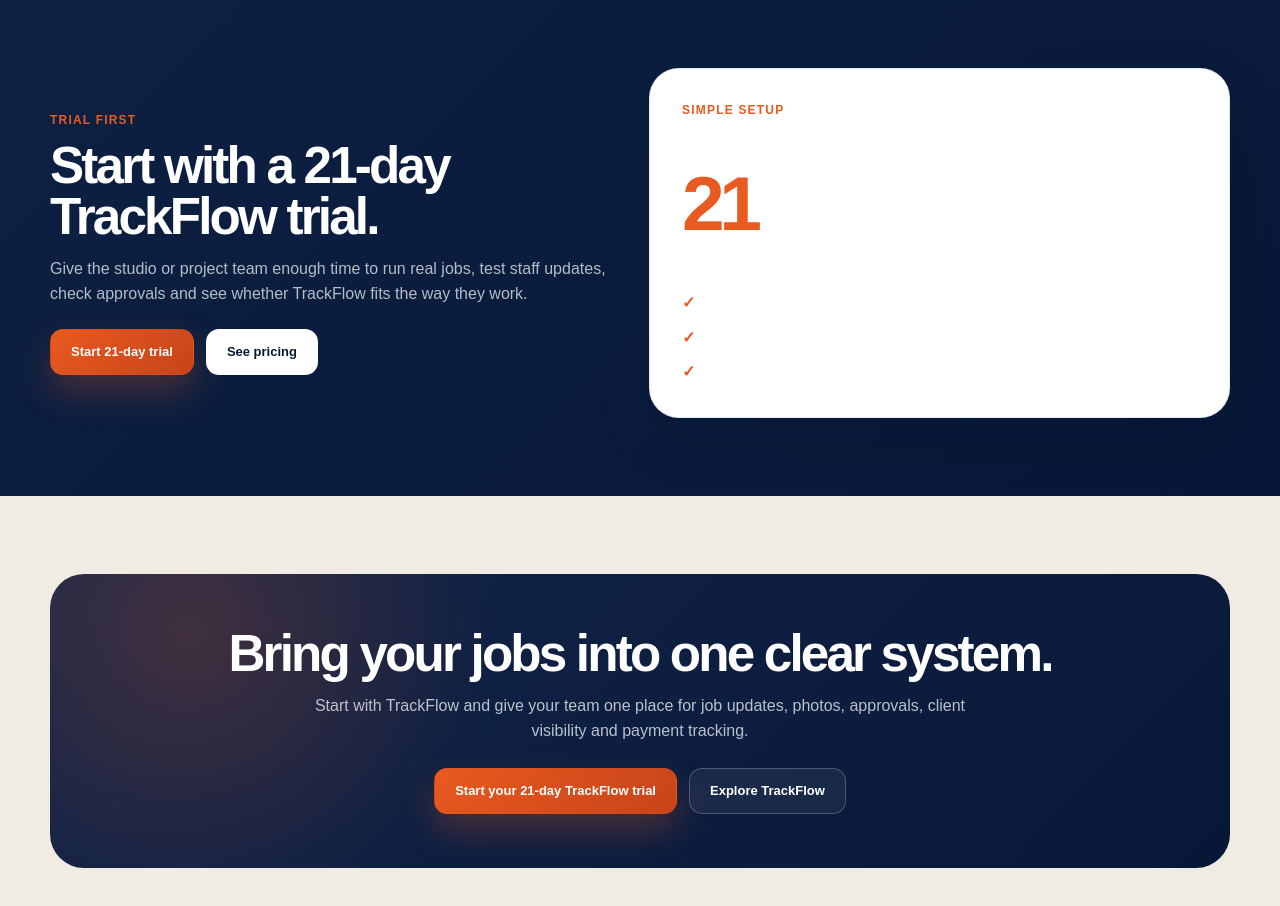
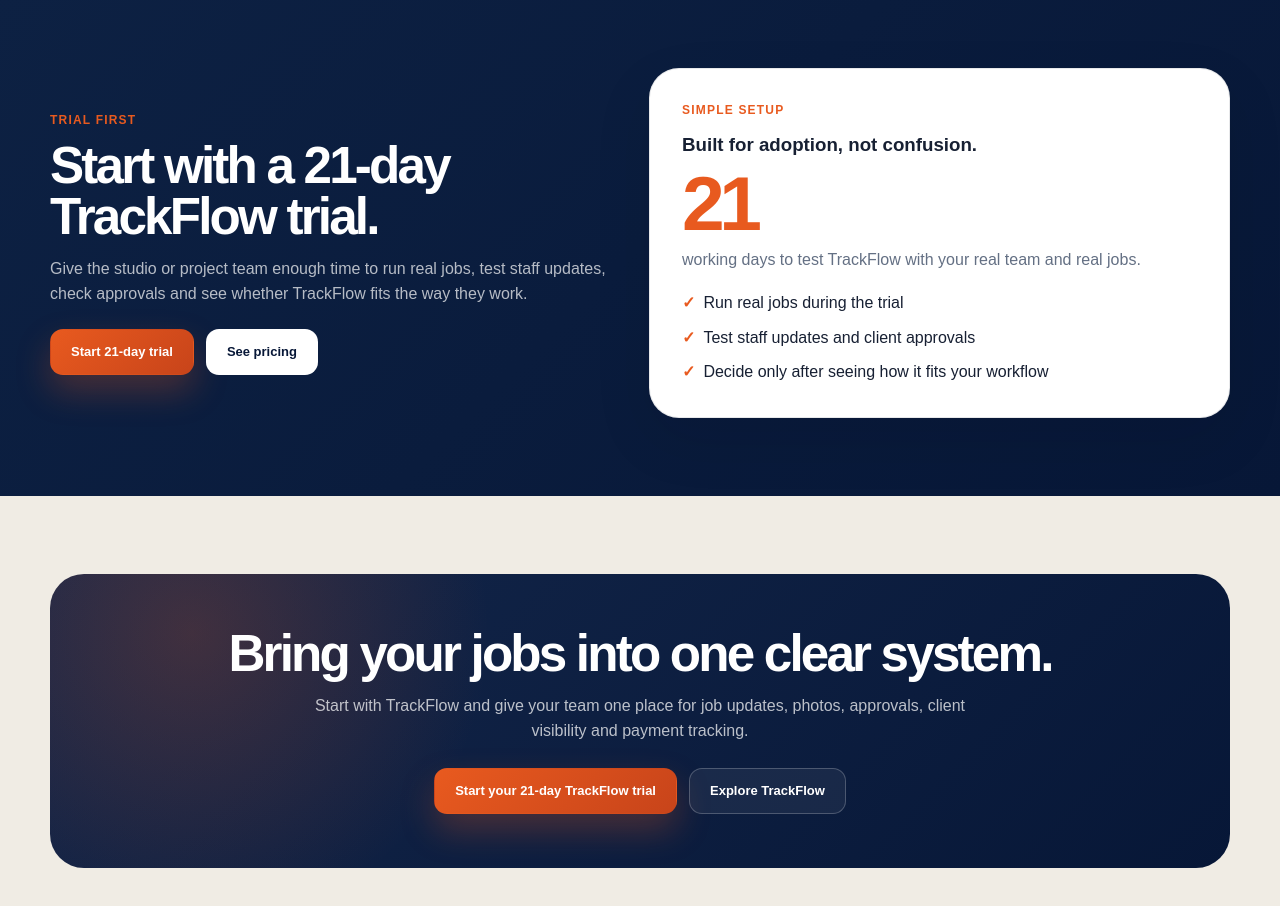
Before and after one commit to yaserm-trackflow/Trifekta-Website, a plain HTML site: page index.html in a window 1280 px wide. Shown: the part 5820-6726 px from the top of the page. Drawn offline with Linux system fonts and the light colour scheme.

Commit message:
Revise trial description in pricing section
Updated the pricing preview section to clarify trial details and benefits.

```diff
--- a/index.html
+++ b/index.html
@@ -218,6 +218,24 @@
   border: 1px solid rgba(23,32,51,.10);
   box-shadow: 0 22px 60px rgba(2,8,24,.09);
 }
+.price-highlight h3,
+.price-highlight p,
+.price-highlight li,
+.price-highlight span,
+.price-highlight small {
+  color: var(--ink);
+}
+.price-highlight .muted,
+.dark .price-highlight .muted {
+  color: var(--muted) !important;
+}
+.dark .price-highlight h3,
+.dark .price-highlight p,
+.dark .price-highlight li,
+.dark .price-highlight span,
+.dark .price-highlight small {
+  color: var(--ink);
+}
 .price-highlight .big-price {
   font-size: clamp(46px, 6vw, 82px);
   line-height: .9;
@@ -427,7 +445,7 @@
 <section class="section dark">
   <div class="container pricing-preview">
     <div><div class="label">Trial first</div><h2>Start with a 21-day TrackFlow trial.</h2><p class="muted">Give the studio or project team enough time to run real jobs, test staff updates, check approvals and see whether TrackFlow fits the way they work.</p><div class="actions" style="margin-top:22px"><a class="btn btn-primary" href="https://trackflow.trifekta.io/signup">Start 21-day trial</a><a class="btn btn-light" href="pricing.html">See pricing</a></div></div>
-    <div class="price-highlight"><div class="label">Simple setup</div><h3>Built for adoption, not confusion.</h3><div class="big-price">21</div><p class="muted">days to test TrackFlow with real jobs.</p><ul><li>No heavy ERP-style setup</li><li>Mobile-friendly staff and client portals</li><li>Focused on fit-out, interiors and furniture workflows</li></ul></div>
+    <div class="price-highlight"><div class="label">Simple setup</div><h3>Built for adoption, not confusion.</h3><div class="big-price">21</div><p class="muted">working days to test TrackFlow with your real team and real jobs.</p><ul><li>Run real jobs during the trial</li><li>Test staff updates and client approvals</li><li>Decide only after seeing how it fits your workflow</li></ul></div>
   </div>
 </section>
 
```
